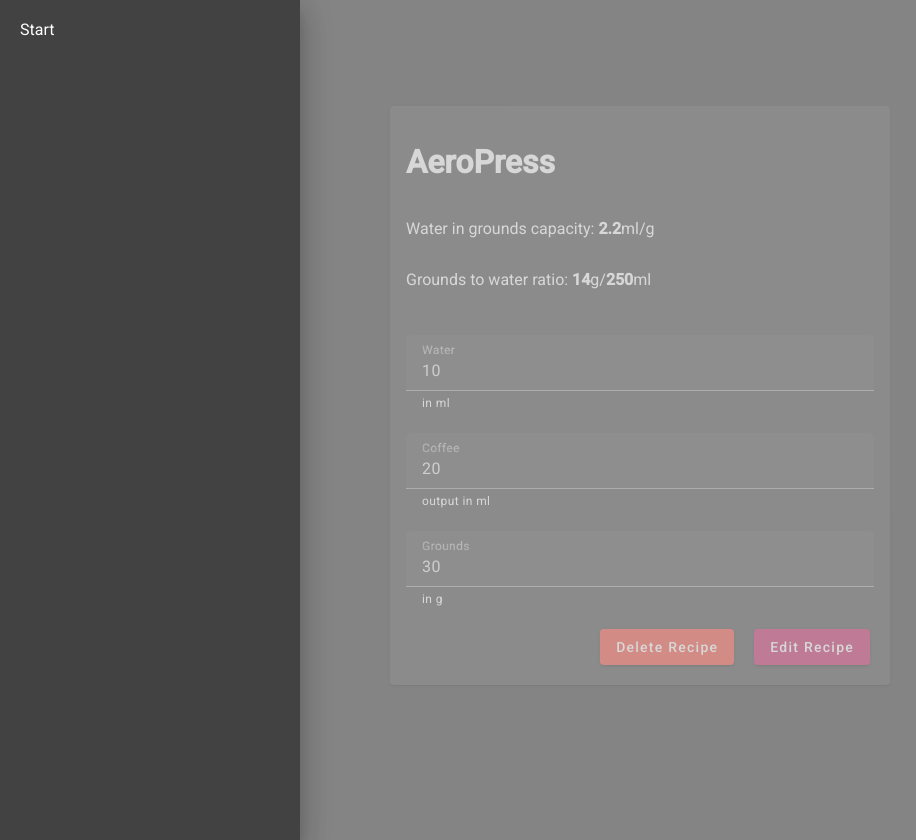
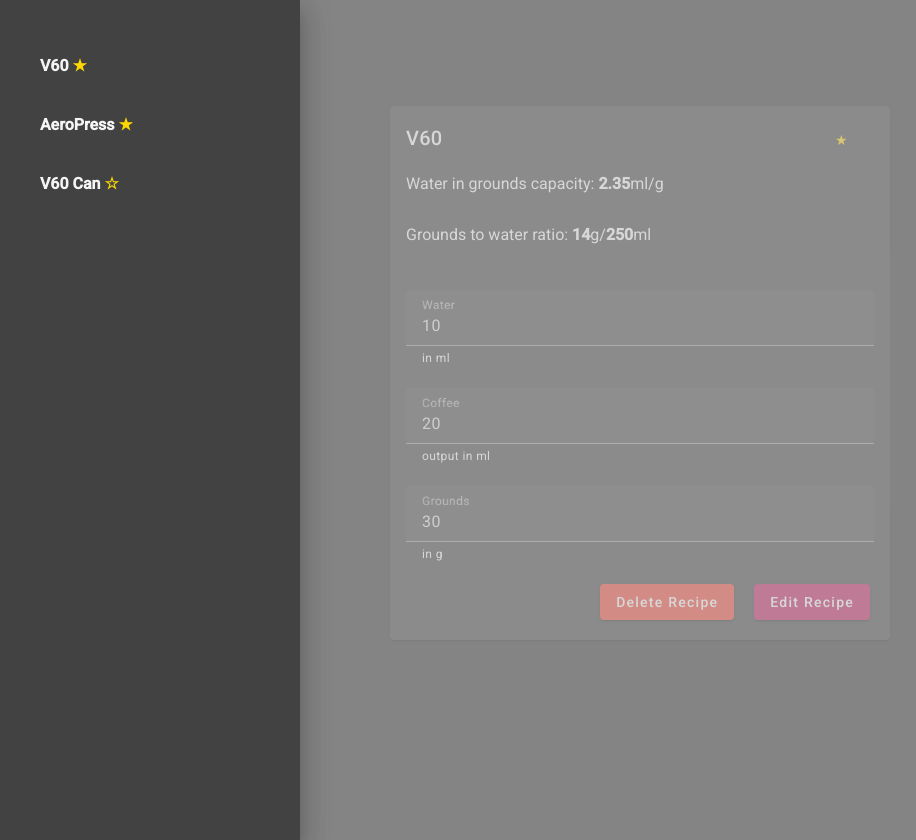
Before and after one commit to wesselbaum/coffee-math-angular, an Angular app: page / in a window 1280 px wide. Both pictures are taken after a click on the button "Recipes". Shown: the whole page, without its empty margins (0-916 px from the left). Built offline with nearby package versions, Linux system fonts and the light colour scheme; what coffeemathlib would draw is missing.

Commit message:
feat(Sidebar): added sidebar
Also added a service for Recipe
Also added a directive for Favorite

```diff
--- a/src/app/app.component.html
+++ b/src/app/app.component.html
@@ -1,5 +1,7 @@
 <mat-sidenav-container>
-  <mat-sidenav mode="over" [(opened)]="opened">Start</mat-sidenav>
+  <mat-sidenav mode="over" [(opened)]="opened">
+    <app-sidebar></app-sidebar>
+  </mat-sidenav>
   <mat-sidenav-content>
     <button
       mat-button
--- a/src/app/app.component.ts
+++ b/src/app/app.component.ts
@@ -7,7 +7,7 @@ import { Component } from '@angular/core';
 })
 export class AppComponent {
   events: string[] = [];
-  opened: boolean = false;
+  opened = false;
 
   toggle = () => {
     this.opened = !this.opened;
--- a/src/app/recipe/recipe.component.html
+++ b/src/app/recipe/recipe.component.html
@@ -1,10 +1,18 @@
 <mat-card class="card">
   <mat-card-header class="header"
-  ><h1>AeroPress</h1>
+  >
+  <mat-card-title-group>
+    <mat-card-title>{{recipe.name}}</mat-card-title>
+    <button mat-flat-button (click)="onFavoriteButtonClick()">
+      <span [appFavorite]="recipe.favorite"></span>
+    </button>
+    <ng-template #favorite>★</ng-template>
+    <ng-template #nonFavorite>☆</ng-template>
+
+  </mat-card-title-group>
     <p>Water in grounds capacity: <b>{{recipe.ratioConf.waterInGroundCoffeeCapacity}}</b>ml/g</p>
     <p>Grounds to water ratio: <b>{{recipe.ratioConf.relationship.coffeeG}}</b>g/<b>{{recipe.ratioConf.relationship.waterMl}}</b>ml</p>
   </mat-card-header>
-
   <mat-card-content class="content">
     <mat-form-field appearance="fill" class="form-field">
       <mat-label>Water</mat-label>
--- a/src/app/recipe/recipe.component.ts
+++ b/src/app/recipe/recipe.component.ts
@@ -1,5 +1,5 @@
-import { Component } from '@angular/core';
-import { parseFloatWithFallback, trimFloat } from '../../shared/number';
+import { Component, OnInit } from '@angular/core';
+import { parseFloatWithFallback, trimFloat } from '../shared/Helpers/number';
 import {
   calculateCoffeeFromGrounds,
   calculateCoffeeFromWater,
@@ -8,29 +8,36 @@ import {
   calculateWaterFromCoffee,
   calculateWaterFromGrounds,
 } from 'coffeemathlib';
-import { RecipeObject } from '../../shared/recipe';
+import { Recipe } from '../shared/recipe';
+import { RecipeService } from '../shared/services/recipe.service';
 
 @Component({
   selector: 'app-recipe',
   templateUrl: './recipe.component.html',
   styleUrls: ['./recipe.component.css'],
 })
-export class RecipeComponent {
-  public waterAmountMl: number = 10;
-  public coffeeAmountMl: number = 20;
-  public groundsAmountG: number = 30;
-  public recipe: RecipeObject = {
-    creatorId: '',
-    favorite: false,
-    name: 'AeroPress',
-    id: '',
-    ratioConf: {
-      relationship: { coffeeG: 14, waterMl: 250 },
-      waterInGroundCoffeeCapacity: 2.2,
-    },
-  };
+export class RecipeComponent implements OnInit {
+  public waterAmountMl = 10;
+  public coffeeAmountMl = 20;
+  public groundsAmountG = 30;
+  public recipe: Recipe;
+
+  constructor(private recipeService: RecipeService) {
+    this.recipe = this.recipeService.getRecipes()[0];
+  }
+
+  ngOnInit() {
+    this.recipeService.recipeToggledFavorite.subscribe(recipe => {
+      if (recipe.id === this.recipe.id) {
+        this.recipe = recipe;
+      }
+    });
+  }
 
   onWaterAmountChanges = () => {
+    if (!this.recipe) {
+      return;
+    }
     this.waterAmountMl = parseFloatWithFallback(this.waterAmountMl, 0);
     this.coffeeAmountMl = trimFloat(
       calculateCoffeeFromWater(this.waterAmountMl, this.recipe.ratioConf),
@@ -42,6 +49,9 @@ export class RecipeComponent {
     );
   };
   onCoffeeAmountChanges = () => {
+    if (!this.recipe) {
+      return;
+    }
     this.coffeeAmountMl = parseFloatWithFallback(this.coffeeAmountMl, 0);
     this.waterAmountMl = trimFloat(
       calculateWaterFromCoffee(this.coffeeAmountMl, this.recipe.ratioConf),
@@ -53,6 +63,9 @@ export class RecipeComponent {
     );
   };
   onGroundsAmountChanges = () => {
+    if (!this.recipe) {
+      return;
+    }
     this.groundsAmountG = parseFloatWithFallback(this.groundsAmountG, 0);
     this.waterAmountMl = trimFloat(
       calculateWaterFromGrounds(this.groundsAmountG, this.recipe.ratioConf),
@@ -63,4 +76,7 @@ export class RecipeComponent {
       2
     );
   };
+  onFavoriteButtonClick() {
+    this.recipeService.toggleFavorite(this.recipe.id);
+  }
 }
--- /dev/null
+++ b/src/app/shared/directives/Favorite/favorite.directive.ts
@@ -0,0 +1,19 @@
+import { Directive, ElementRef, Input, OnChanges } from '@angular/core';
+
+@Directive({
+  selector: '[appFavorite]',
+})
+export class FavoriteDirective implements OnChanges {
+  @Input() appFavorite = false;
+  constructor(private el: ElementRef) {
+    el.nativeElement.style.color = 'gold';
+  }
+
+  ngOnChanges(/*changes: SimpleChanges*/) {
+    if (this.appFavorite) {
+      this.el.nativeElement.innerHTML = '★';
+    } else {
+      this.el.nativeElement.innerHTML = '☆';
+    }
+  }
+}
--- a/src/shared/recipe.ts
+++ b/src/app/shared/recipe.ts
@@ -1,6 +1,6 @@
 import { RatioConf } from 'coffeemathlib/RatioCalculator.js';
 
-export interface RecipeObject {
+export interface Recipe {
   creatorId: string;
   name: string;
   id: string;
--- /dev/null
+++ b/src/app/shared/services/recipe.service.ts
@@ -0,0 +1,54 @@
+import { Recipe } from '../recipe';
+import { RatioConf } from 'coffeemathlib/RatioCalculator';
+import { EventEmitter } from '@angular/core';
+
+export class RecipeService {
+  private ratioConf: RatioConf = {
+    waterInGroundCoffeeCapacity: 2.35,
+    relationship: {
+      coffeeG: 14,
+      waterMl: 250,
+    },
+  };
+  private recipes: Recipe[] = [
+    {
+      id: 'V60',
+      name: 'V60',
+      ratioConf: this.ratioConf,
+      favorite: true,
+      creatorId: '',
+    },
+    {
+      id: 'AeroPress',
+      name: 'AeroPress',
+      ratioConf: this.ratioConf,
+      favorite: true,
+      creatorId: '',
+    },
+    {
+      id: 'V60Can',
+      name: 'V60 Can',
+      ratioConf: this.ratioConf,
+      favorite: false,
+      creatorId: '',
+    },
+  ];
+
+  recipeToggledFavorite = new EventEmitter<Recipe>();
+
+  public getRecipes(): Recipe[] {
+    return [...this.recipes];
+  }
+
+  public toggleFavorite(recipeId: string) {
+    this.recipes = this.recipes.map(recipe => {
+      if (recipe.id !== recipeId) {
+        return recipe;
+      }
+      return { ...recipe, favorite: !recipe.favorite };
+    });
+    this.recipeToggledFavorite.emit(
+      this.recipes.find(recipe => recipe.id === recipeId)
+    );
+  }
+}
--- /dev/null
+++ b/src/app/sidebar/sidebar.component.css
@@ -0,0 +1,18 @@
+ul {
+  list-style: none;
+  padding: 0;
+}
+
+a {
+  color: whitesmoke;
+  font-weight: bold;
+  text-decoration: none;
+  padding: 20px;
+  display: inline-block;
+  width: 100%;
+
+  &:hover {
+    text-decoration: underline;
+    background: hsl(0, 0%, 20%);
+  }
+}
--- /dev/null
+++ b/src/app/sidebar/sidebar.component.html
@@ -0,0 +1,7 @@
+<ul>
+  <li *ngFor="let recipe of this.recipes">
+    <a href="#">{{recipe.name}}
+      <span [appFavorite]="recipe.favorite"></span>
+    </a>
+  </li>
+</ul>
--- /dev/null
+++ b/src/app/sidebar/sidebar.component.ts
@@ -0,0 +1,21 @@
+import { Component, OnInit } from '@angular/core';
+import { Recipe } from '../shared/recipe';
+import { RecipeService } from '../shared/services/recipe.service';
+
+@Component({
+  selector: 'app-sidebar',
+  templateUrl: './sidebar.component.html',
+  styleUrls: ['./sidebar.component.css'],
+})
+export class SidebarComponent implements OnInit {
+  recipes: Recipe[] = [];
+
+  constructor(private recipeService: RecipeService) {}
+
+  ngOnInit() {
+    this.recipes = this.recipeService.getRecipes();
+    this.recipeService.recipeToggledFavorite.subscribe(() => {
+      this.recipes = this.recipeService.getRecipes();
+    });
+  }
+}
```
Also changed, not shown: src/app/app.module.ts (+10 -2 lines), src/app/shared/Helpers/number.ts (renamed from src/shared/number.ts), 2 other files (tests, documents, lock files or other folders).
